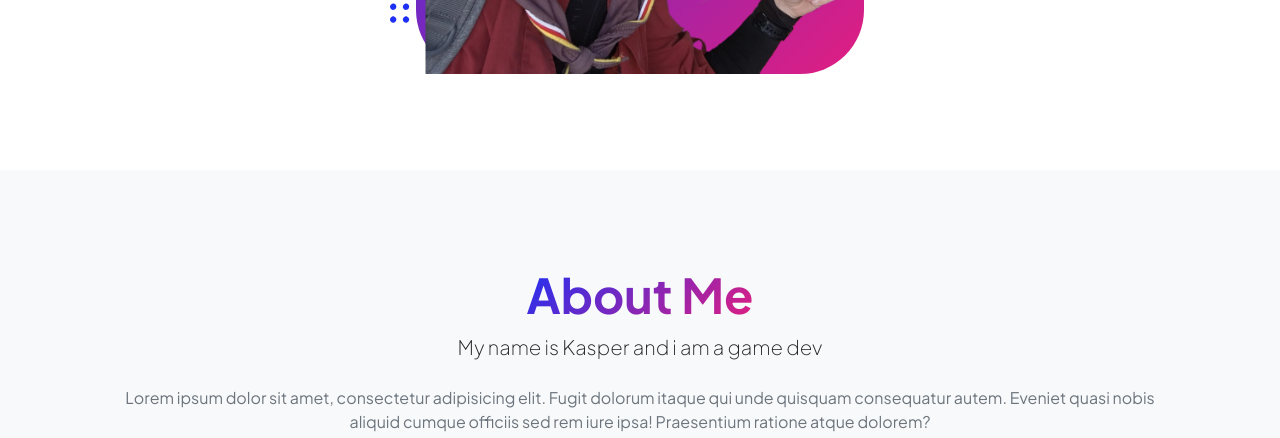
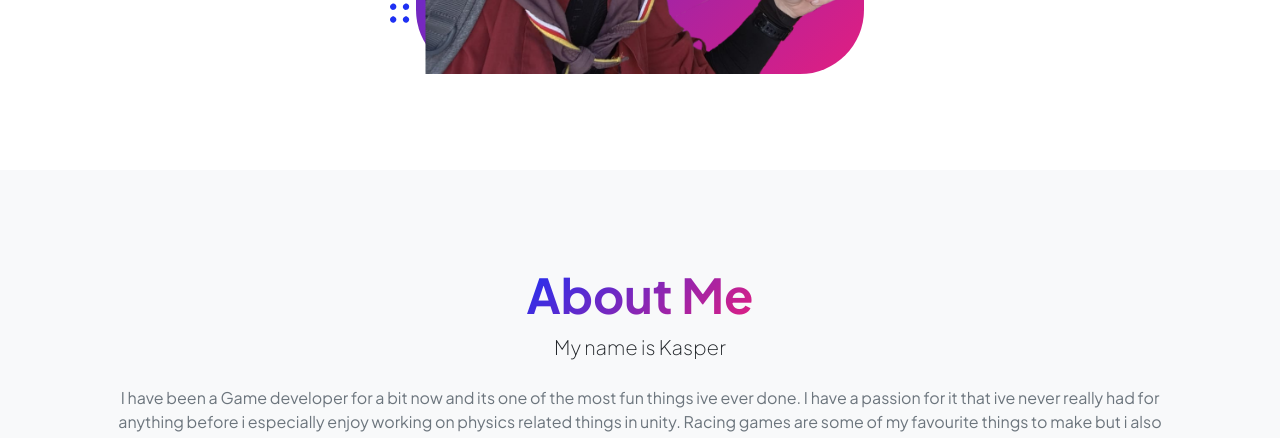
Before and after one commit to crosshair15/Portfolio, a plain HTML site: page index.html in a window 1280 px wide. Shown: the part 895-1333 px from the top of the page. Drawn offline with nearby package versions, Linux system fonts and the light colour scheme.

Commit message:
Update index.html

```diff
--- a/index.html
+++ b/index.html
@@ -182,8 +182,15 @@
                         <div class="col-xxl-8">
                             <div class="text-center my-5">
                                 <h2 class="display-5 fw-bolder"><span class="text-gradient d-inline">About Me</span></h2>
-                                <p class="lead fw-light mb-4">My name is Kasper and i am a game dev</p>
-                                <p class="text-muted">Lorem ipsum dolor sit amet, consectetur adipisicing elit. Fugit dolorum itaque qui unde quisquam consequatur autem. Eveniet quasi nobis aliquid cumque officiis sed rem iure ipsa! Praesentium ratione atque dolorem?</p>
+                                <p class="lead fw-light mb-4">My name is Kasper</p>
+                                <p class="text-muted">I have been a Game developer for a bit now and its one of the most fun things ive ever done.
+                                I have a passion for it that ive never really had for anything before i especially enjoy working on physics related things in unity.
+                                Racing games are some of my favourite things to make but i also enjoy making anything as long as i can entertain other people with what i made.
+                                Making 3D environments and making everything look nice is also something i find enjoyment in.
+                                I am also a social and quite energetic person but im good at focusing when necessary.
+
+                                My socials:
+                                </p>
                                 <div class="d-flex justify-content-center fs-2 gap-4">
                                     <a class="text-gradient" href="#!"><i class="bi bi-twitter"></i></a>
                                     <a class="text-gradient" href="#!"><i class="bi bi-linkedin"></i></a>
```
